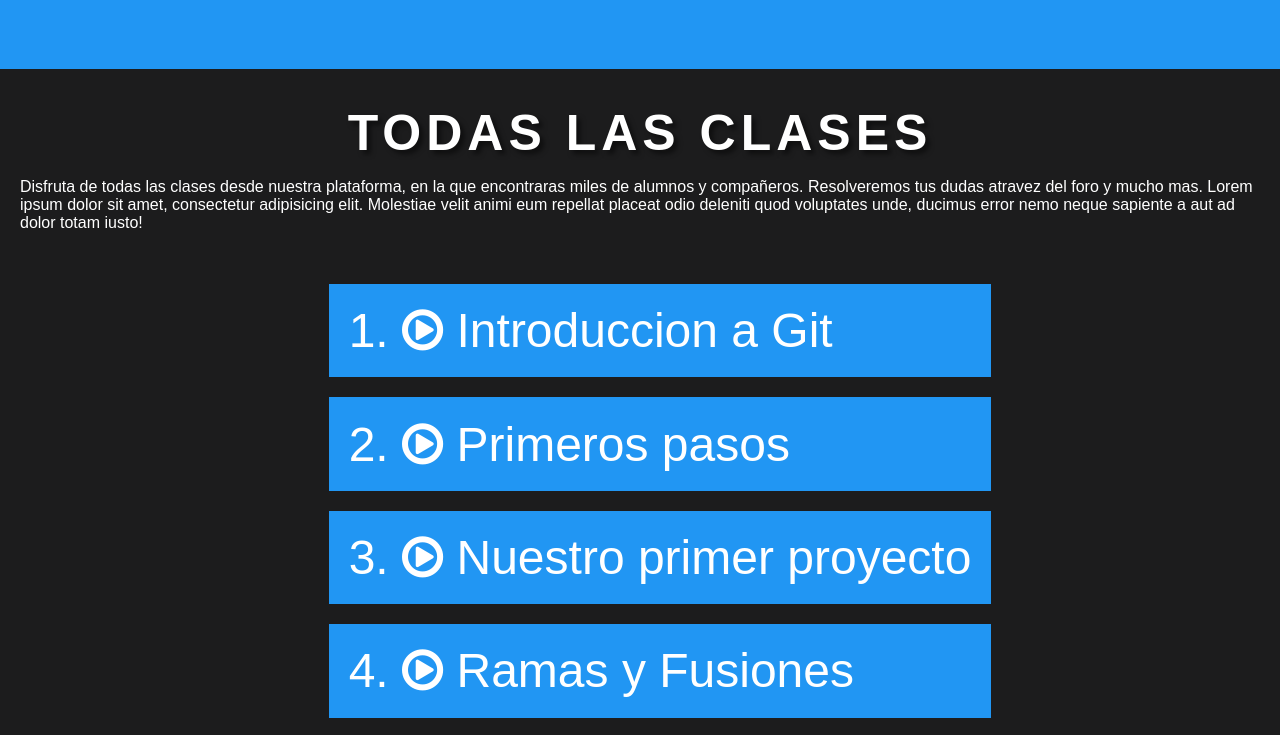
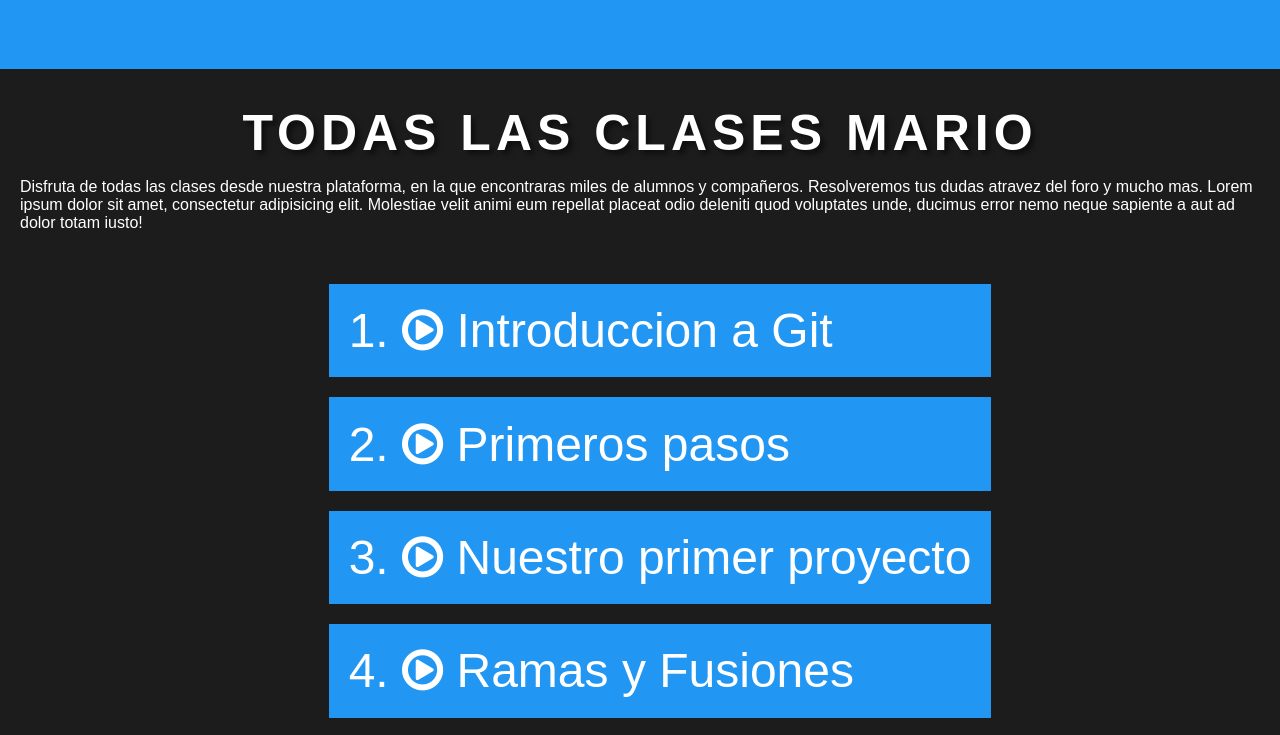
Before and after one commit to Marioneta17/gitgfacilito, a plain HTML site: page index.html in a window 1280 px wide. Shown: the part 2635-3370 px from the top of the page. Drawn offline with nearby package versions, Linux system fonts and the light colour scheme; a web font is replaced by a local one.

Commit message:
Se agrego el mi nombre

```diff
--- a/index.html
+++ b/index.html
@@ -119,7 +119,7 @@
         <div class="relleno"></div>
     </section>
     <section class="info">
-        <h2>Todas las clases</h2>
+        <h2>Todas las clases mario</h2>
         <p class="hola">
             Disfruta de todas las clases desde nuestra plataforma, en la que encontraras miles de alumnos y compañeros. Resolveremos tus dudas atravez del foro y mucho mas. Lorem ipsum dolor sit amet, consectetur adipisicing elit. Molestiae velit animi eum repellat placeat odio deleniti quod voluptates unde, ducimus error nemo neque sapiente a aut ad dolor totam iusto!
         </p>
```
